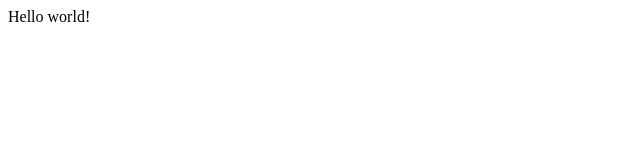
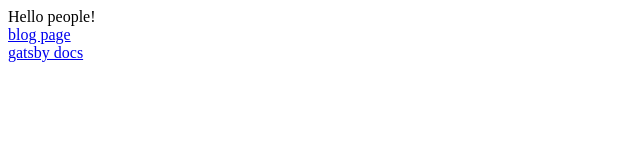
Before and after one commit to shaho/react-experiences, a Gatsby site in the folder tutorial/: page / in a window 1280 px wide. Shown: the whole page, without its empty margins (0-640 px from the left). Built offline with nearby package versions, Linux system fonts and the light colour scheme; Gatsby itself is replaced by a stand-in of ours.

Commit message:
Add tutorial

```diff
--- a/tutorial/src/pages/index.js
+++ b/tutorial/src/pages/index.js
@@ -1,5 +1,14 @@
 import React from "react"
+import { Link } from "gatsby"
 
 export default function Home() {
-  return <div>Hello world!</div>
+  return (
+    <div>
+      Hello people!
+      <div>
+        <Link to="blog">blog page</Link>
+      </div>
+      <a href="https:www.gatsbyjs.org">gatsby docs</a>
+    </div>
+  )
 }
```
Also changed, not shown: tutorial/src/pages/404.js (added, +11 -0 lines), tutorial/src/pages/blog.js (added, +11 -0 lines), tutorial/src/pages/products.js (added, +11 -0 lines), todoist/README.md.
